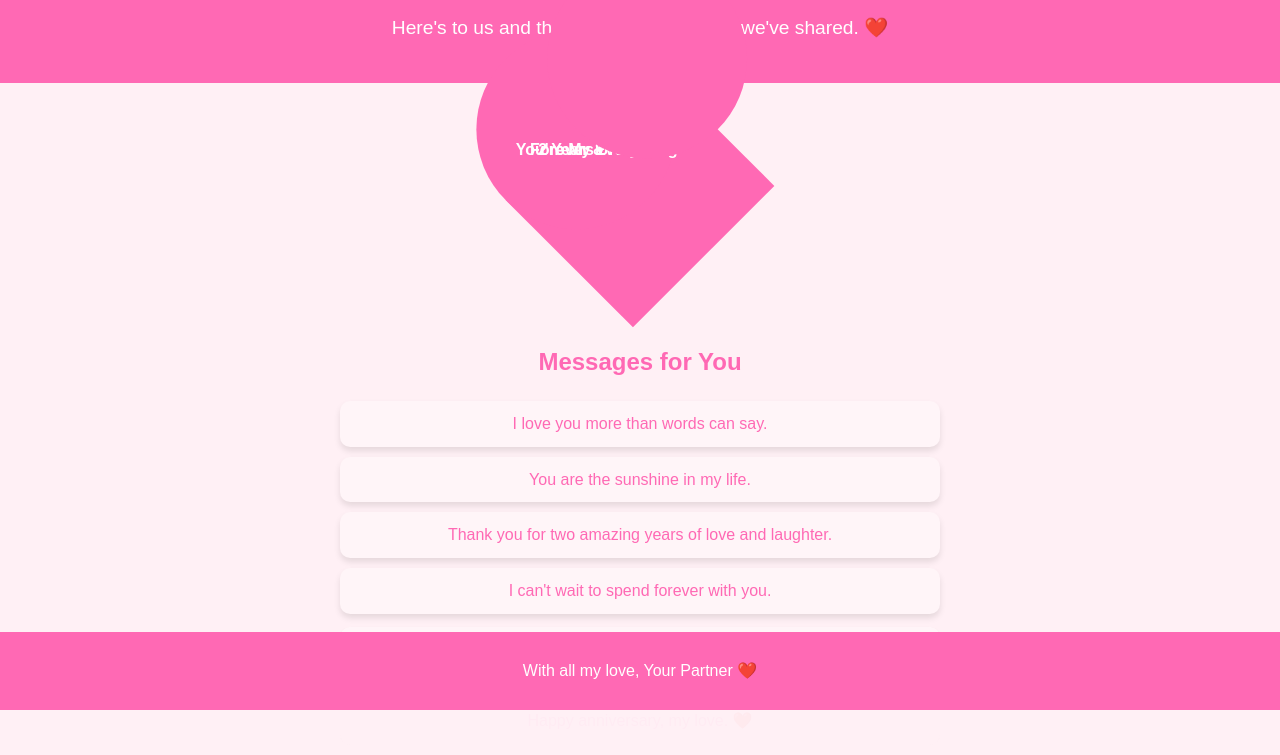
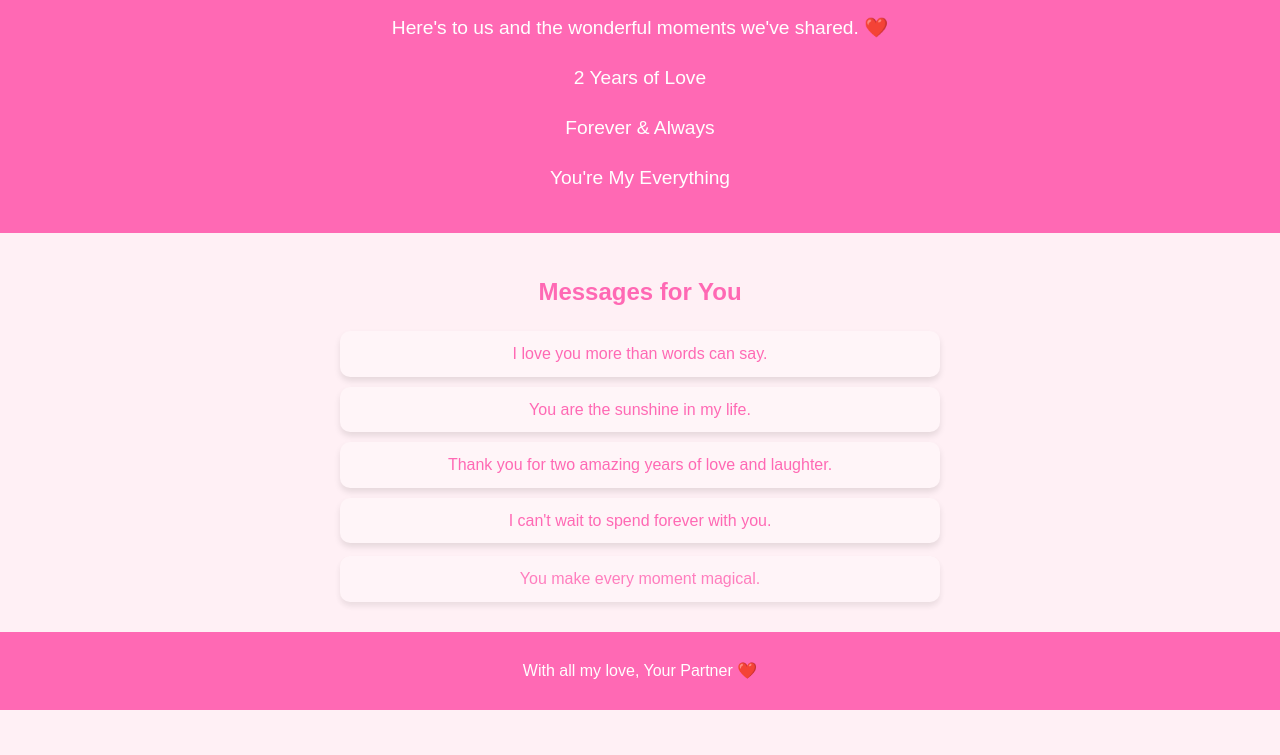
Before and after one commit to heykinchan/yoyo, a plain HTML site: page index.html in a window 1280 px wide. Shown: the part 90-845 px from the top of the page. After the commit the page ends 800 px from the top, so only its background shows below. Drawn offline with Linux system fonts and the light colour scheme.

Commit message:
Update index.html

```diff
--- a/index.html
+++ b/index.html
@@ -19,18 +19,13 @@
     <header>
         <h1>Happy 2-Year Anniversary, My Love!</h1>
         <p>Here's to us and the wonderful moments we've shared. ❤️</p>
+        <p>2 Years of Love</p>
+        <p>Forever & Always</p>
+        <p>You're My Everything</p>
     </header>
 
     <!-- Heart and Love Messages -->
     <main>
-        <section id="heart-message">
-            <div id="heart">
-                <p class="heart-text">2 Years of Love</p>
-                <p class="heart-text">Forever & Always</p>
-                <p class="heart-text">You're My Everything</p>
-            </div>
-        </section>
-
         <section id="love-messages">
             <h2>Messages for You</h2>
             <ul id="message-list">
```
